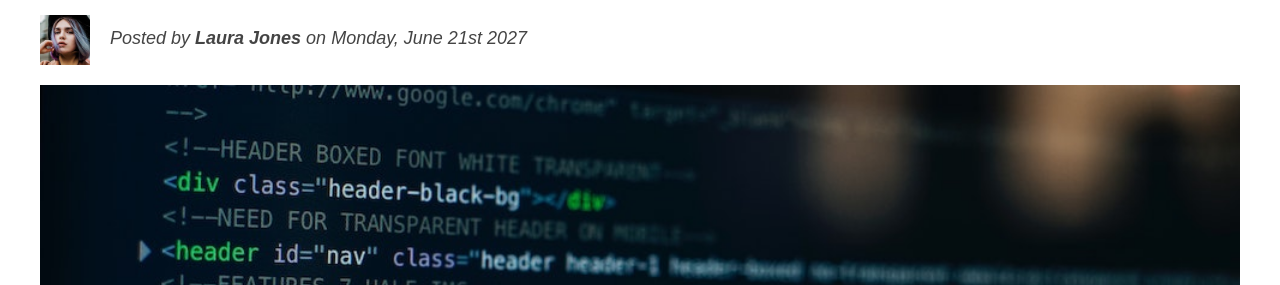
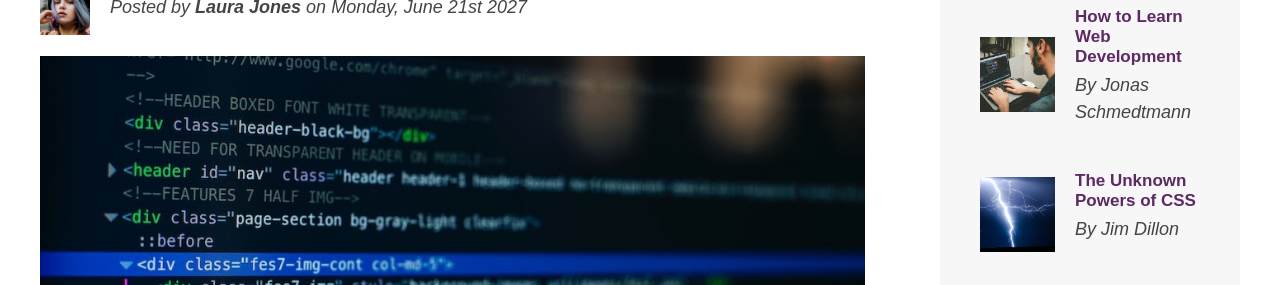
Before and after one commit to roangelova/Frontend-projects, a plain HTML site: page The Code Magazine/index.html in a window 1280 px wide. Shown: the part 232-517 px from the top of the page. Drawn offline with Linux system fonts and the light colour scheme.

Commit message:
add flexbox

```diff
--- a/The Code Magazine/index.html
+++ b/The Code Magazine/index.html
@@ -1,5 +1,6 @@
 <!DOCTYPE html>
 <html lang="en">
+
 <head>
   <meta charset="UTF-8" />
   <link href="style.css" rel="stylesheet" />
@@ -20,29 +21,21 @@
       </nav>
     </header>
 
+    <div class="main-content">
     <article>
       <header class="post-header">
         <h2>The Basic Language of the Web: HTML</h2>
 
-          <img
-            src="img/laura-jones.jpg"
-            alt="Headshot of Laura Jones"
-            height="50"
-            width="50"
-            class="author-img"
-          />
+
+        <div class="author-box">
+          <img src="img/laura-jones.jpg" alt="Headshot of Laura Jones" height="50" width="50" class="author-img" />
 
           <p class="author">
             Posted by <strong>Laura Jones</strong> on Monday, June 21st 2027
           </p>
+        </div>
 
-          <img
-            src="img/post-img.jpg"
-            alt="HTML code on a screen"
-            width="500"
-            height="200"
-            class="post-img"
-          />
+        <img src="img/post-img.jpg" alt="HTML code on a screen" width="500" height="200" class="post-img" />
         <button>❤️ Like</button>
       </header>
 
@@ -80,11 +73,7 @@
 
       <p>
         You can learn more at
-          <a
-            href="https://developer.mozilla.org/en-US/docs/Web/HTML"
-            target="_blank"
-            >MDN Web Docs</a
-          >.
+        <a href="https://developer.mozilla.org/en-US/docs/Web/HTML" target="_blank">MDN Web Docs</a>.
       </p>
 
       <h3>Why should you learn HTML?</h3>
@@ -114,38 +103,31 @@
       <h4>Related posts</h4>
 
       <ul class="related">
-          <li>
-            <img
-              src="img/related-1.jpg"
-              alt="Person programming"
-              width="75"
-              height="75"
-            />
-            <a href="#">How to Learn Web Development</a>
+        <li class="related-post">
+          <img src="img/related-1.jpg" alt="Person programming" width="75" height="75" />
+          <div>
+            <a class="related-link" href="#">How to Learn Web Development</a>
             <p class="related-author">By Jonas Schmedtmann</p>
+          </div>
         </li>
-          <li>
-            <img
-              src="img/related-2.jpg"
-              alt="Lightning"
-              width="75"
-              height="75"
-            />
-            <a href="#">The Unknown Powers of CSS</a>
-            <p class="related-author">By Jim Dillon</p>
+        <li class="related-post">
+          <img src="img/related-2.jpg" alt="Lightning" width="75" height="75" />
+          <div>
+            <a class="related-link" href="#">The Unknown Powers of CSS</a>
+            <p class="related-author">By Jim Dillon
+            </p>
+          </div>
         </li>
-          <li>
-            <img
-              src="img/related-3.jpg"
-              alt="JavaScript code on a screen"
-              width="75"
-              height="75"
-            />
-            <a href="#">Why JavaScript is Awesome</a>
+        <li class="related-post">
+          <img src="img/related-3.jpg" alt="JavaScript code on a screen" width="75" height="75" />
+          <div>
+            <a class="related-link" href="#">Why JavaScript is Awesome</a>
             <p class="related-author">By Matilda</p>
+          </div>
         </li>
       </ul>
     </aside>
+</div>
 
     <footer>
       <p id="copyright" class="copyright text">
@@ -154,4 +136,5 @@
     </footer>
   </div>
 </body>
+
 </html>
--- a/The Code Magazine/style.css
+++ b/The Code Magazine/style.css
@@ -9,7 +9,7 @@ body {
   color: #444;
   font-family: sans-serif;
 
-  border-top: 10px solid #1098ad;
+  border-top: 10px solid #4f135b;
   position: relative;
 }
 
@@ -22,6 +22,29 @@ body {
   background-color: #f7f7f7;
   padding: 20px 40px;
   margin-bottom: 60px;
+  display: flex;
+  align-items: center;
+  justify-content: space-between;
+}
+
+.main-content{
+  display: flex;
+  gap: 75px;
+  margin-bottom: 60px;
+  align-items: flex-start;
+}
+
+.author-box{
+  display: flex;
+  align-items: center;
+  margin-bottom: 20px;
+}
+
+.related-post{
+display: flex;
+align-items: center;
+gap: 20px;
+margin-bottom: 30px;
 }
 
 nav {
@@ -29,7 +52,7 @@ nav {
 }
 
 article {
-  margin-bottom: 60px;
+  flex: 1;
 }
 
 .post-header {
@@ -38,17 +61,17 @@ article {
 
 aside {
   background-color: #f7f7f7;
-  border-top: 5px solid #1098ad;
-  border-bottom: 5px solid #1098ad;
+  border-top: 5px solid #210923;
+  border-bottom: 5px solid #3e183d;
   padding: 50px 40px;
-  width: 500px;
+  flex: 0 0 300px;
 }
 
 /* SMALLER ELEMENTS */
 h1,
 h2,
 h3 {
-  color: #1098ad;
+  color: #532757;
 }
 
 h1 {
@@ -70,6 +93,8 @@ h3 {
 
 h4 {
   font-size: 20px;
+
+  margin-bottom: 20px;
   text-transform: uppercase;
   text-align: center;
 }
@@ -98,23 +123,28 @@ li:last-child {
 .author {
   font-style: italic;
   font-size: 18px;
-  float: left;
   margin-left: 20px;
   margin-top: 10px;
 }
 
-.author-img{
-  float: left;
-  margin-bottom: 20px;
-}
 
 #copyright {
   font-size: 16px;
+  text-align: center;
 }
 
 .related-author {
   font-size: 18px;
+  font-style:italic;
+  font-weight: normal;
+}
+
+.related-link:link{
+  font-size: 17px;
+  font-style: normal;
   font-weight: bold;
+  display: block;
+  margin-bottom: 5px;
 }
 
 .related {
@@ -135,12 +165,12 @@ article p:first-child {
 }
 
 a:link {
-  color: #1098ad;
+  color: #5d2964;
   text-decoration: none;
 }
 
 a:visited {
-  color: #1098ad;
+  color: #5d2964;
 }
 
 a:hover {
@@ -161,7 +191,6 @@ a:active {
 
 nav a:link {
   margin-right: 30px;
-  margin-top: 10px;
   display: inline-block;
 }
 
```
Lines whose indentation alone changed are shown as unchanged.
